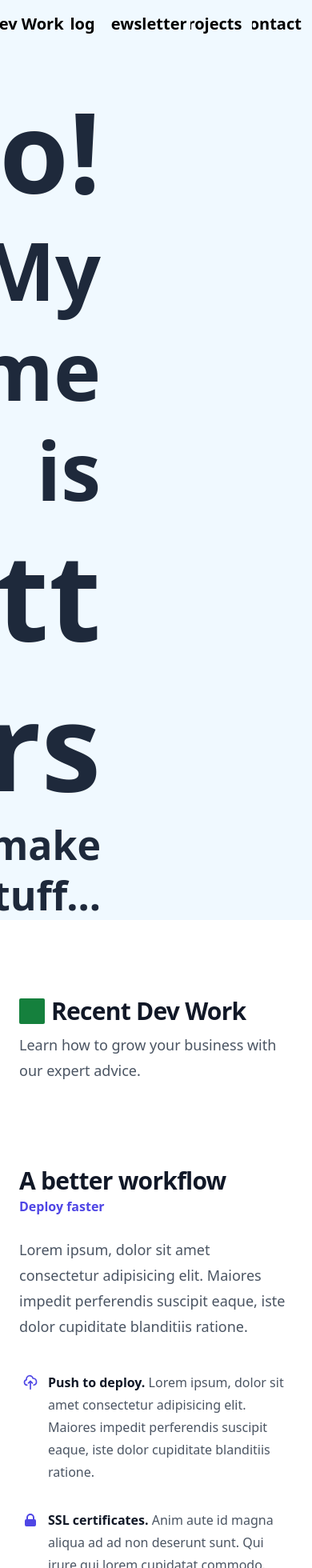
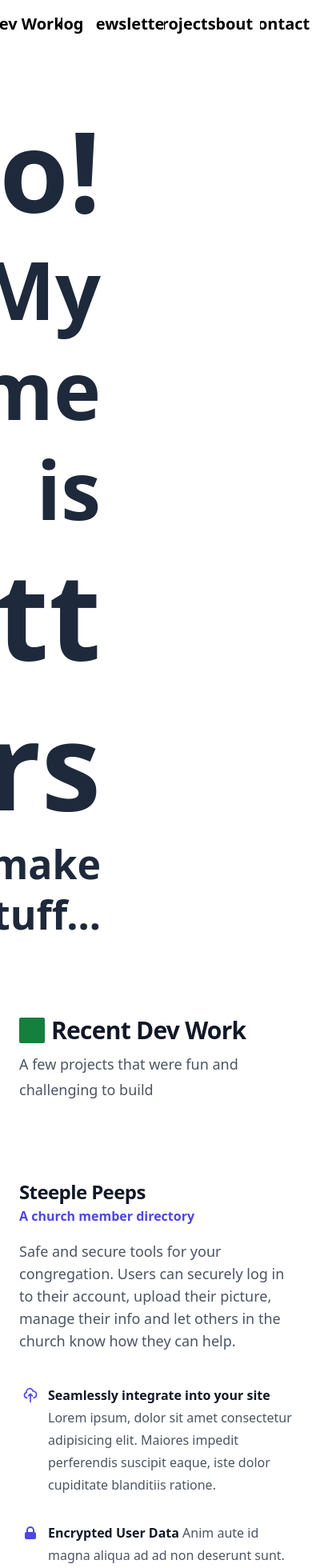
Before and after one commit to Karsyz/mattkarscom, a React (Vite) app: page / in a window 390 px wide. Shown: the top 1960 px of the page at 80% size. Built offline with nearby package versions, Linux system fonts and the light colour scheme; what tailwindcss-3d would draw is missing.

Commit message:
more work to landing page, mostly complete wireframe

```diff
--- a/index.html
+++ b/index.html
@@ -1,12 +1,12 @@
 <!doctype html>
-<html lang="en">
+<html lang="en" class="scroll-smooth">
   <head>
     <meta charset="UTF-8" />
     <link rel="icon" type="image/svg+xml" href="/karsyzLogo.svg" />
     <meta name="viewport" content="width=device-width, initial-scale=1.0" />
     <title>Vite + React</title>
   </head>
-  <body class="bg-sky-50" >
+  <body class="scroll-smooth" >
 
     <div id="root"></div>
     <script type="module" src="/src/main.jsx"></script>
--- /dev/null
+++ b/src/Components/AboutMe.jsx
@@ -0,0 +1,40 @@
+
+const AboutMe = () => {
+  return (
+    <section id="about" className="bg-white pt-24 sm:px-32">
+
+      <div className="mx-auto max-w-7xl px-6 lg:px-8">
+
+        <div className="max-w-2xl">
+          <div className="flex gap-2 items-center tracking-tight">
+
+            <div className="h-8 w-8 rounded-sm bg-orange-400" />
+            <h3 className="text-3xl font-bold tracking-tight text-gray-900 sm:text-4xl">About Me</h3>
+
+          </div>
+          <p className="mt-2 text-lg leading-8 text-gray-600">
+            It's what's on my LinkedIn
+          </p>
+        </div>
+
+        <div className="columns-1 md:columns-2 lg:columns-3 mt-4 text-justify">
+          <p className="mb-4">
+            As a technical expert with a background in industrial design, robotic controls, software development, I am passionate about creating efficient and intuitive experiences for end-users. I find joy in inventing and making things that improve process efficiency, particularly in manufacturing and software.
+          </p>
+          <p className="mb-4">
+            Throughout my career, I have built automotive and marine electrical systems, programmed industrial robots and machine controls, created HMIs, IoT devices, and developed responsive and accessible web pages. Moreover, I have created full-stack apps complete with databases and APIs, developer tools, and taken products from the idea stage to manufacturing and packaging.
+          </p>
+          <p className="mb-4">
+            In all my work, I strive for excellence and a user-centered approach. I believe that a successful product not only meets the functional needs of its users but also delights and surprises them. I am constantly seeking new challenges and opportunities to learn and grow in my field, and I believe that innovation and creativity are key to achieving success in any endeavor.
+          </p>
+
+        </div>
+
+
+      </div>
+    </section>
+
+  )
+}
+
+export default AboutMe
--- a/src/Components/Contact.jsx
+++ b/src/Components/Contact.jsx
@@ -1,6 +1,7 @@
 export default function Contact() {
   return (
-    <div className="relative bg-white">
+    <div id="contact" className="relative bg-white">
+
       <div className="lg:absolute lg:inset-0 lg:left-1/2">
         <img
           className="h-64 w-full bg-gray-50 object-cover sm:h-80 lg:absolute lg:h-full"
@@ -8,13 +9,30 @@ export default function Contact() {
           alt=""
         />
       </div>
+
       <div className="pb-24 pt-16 sm:pb-32 sm:pt-24 lg:mx-auto lg:grid lg:max-w-7xl lg:grid-cols-2 lg:pt-32">
+
         <div className="px-6 lg:px-8">
+
           <div className="mx-auto max-w-xl lg:mx-0 lg:max-w-lg">
-            <h2 className="text-3xl font-bold tracking-tight text-gray-900">Let's work together</h2>
+
+          <div className="max-w-2xl">
+            <div className="flex gap-2 items-center tracking-tight">
+              <div className="h-8 w-8 rounded-sm bg-gray-400" />
+              <h3 className="text-3xl font-bold tracking-tight text-gray-900 sm:text-4xl">Let's Work Together!</h3>
+            </div>
+            <p className="mt-2 text-lg leading-8 text-gray-600">
+              You have reached the business mail box of Karsy, please leave a message and He'll get back to you as soon as he can.
+            </p>
+          </div>
+
+
+            {/* <h2 className="text-3xl font-bold tracking-tight text-gray-900">Let's work together</h2>
             <p className="mt-2 text-lg leading-8 text-gray-600">
               Proin volutpat consequat porttitor cras nullam gravida at orci molestie a eu arcu sed ut tincidunt magna.
             </p>
+             */}
+
             <form action="#" method="POST" className="mt-16">
               <div className="grid grid-cols-1 gap-x-8 gap-y-6 sm:grid-cols-2">
                 <div>
@@ -96,7 +114,7 @@ export default function Contact() {
                 <div className="sm:col-span-2">
                   <div className="flex justify-between text-sm leading-6">
                     <label htmlFor="message" className="block text-sm font-semibold leading-6 text-gray-900">
-                      How can we help you?
+                      How can I help you?
                     </label>
                     <p id="message-description" className="text-gray-400">
                       Max 500 characters
@@ -113,7 +131,7 @@ export default function Contact() {
                     />
                   </div>
                 </div>
-                <fieldset className="sm:col-span-2">
+                {/* <fieldset className="sm:col-span-2">
                   <legend className="block text-sm font-semibold leading-6 text-gray-900">Expected budget</legend>
                   <div className="mt-4 space-y-4 text-sm leading-6 text-gray-600">
                     <div className="flex gap-x-2.5">
@@ -157,9 +175,9 @@ export default function Contact() {
                       <label htmlFor="budget-over-100k">$100K+</label>
                     </div>
                   </div>
-                </fieldset>
+                </fieldset> */}
               </div>
-              <div className="mt-10 flex justify-end border-t border-gray-900/10 pt-8">
+              <div className="mt-10 flex justify-end  pt-8"> {/* border-t border-gray-900/10 */}
                 <button
                   type="submit"
                   className="rounded-md bg-indigo-600 px-3.5 py-2.5 text-center text-sm font-semibold text-white shadow-sm hover:bg-indigo-500 focus-visible:outline focus-visible:outline-2 focus-visible:outline-offset-2 focus-visible:outline-indigo-600"
--- a/src/Components/DevWork.jsx
+++ b/src/Components/DevWork.jsx
@@ -3,7 +3,7 @@ import DevWorkPanel from "../Components/DevWorkPanel"
 
 const DevWork = () => {
   return (
-    <section className="bg-white pt-24 sm:pt-32">
+    <section id="devwork" className="bg-white pt-24 sm:pt-32">
         <div className="mx-auto max-w-7xl px-6 lg:px-8">
           <div className="max-w-2xl">
               <div className="flex gap-2 items-center tracking-tight">
@@ -13,7 +13,7 @@ const DevWork = () => {
 
               </div>
               <p className="mt-2 text-lg leading-8 text-gray-600">
-                Learn how to grow your business with our expert advice.
+                A few projects that were fun and challenging to build
               </p>
             </div>
           </div>
--- a/src/Components/DevWorkPanel.jsx
+++ b/src/Components/DevWorkPanel.jsx
@@ -3,18 +3,18 @@ import { HiOutlineCloudUpload, HiLockClosed, HiOutlineServer } from 'react-icons
 
 const features = [
   {
-    name: 'Push to deploy.',
+    name: 'Seamlessly integrate into your site',
     description:
       'Lorem ipsum, dolor sit amet consectetur adipisicing elit. Maiores impedit perferendis suscipit eaque, iste dolor cupiditate blanditiis ratione.',
     icon: HiOutlineCloudUpload,
   },
   {
-    name: 'SSL certificates.',
+    name: 'Encrypted User Data',
     description: 'Anim aute id magna aliqua ad ad non deserunt sunt. Qui irure qui lorem cupidatat commodo.',
     icon: HiLockClosed,
   },
   {
-    name: 'Database backups.',
+    name: 'Offsite User Data Management',
     description: 'Ac tincidunt sapien vehicula erat auctor pellentesque rhoncus. Et magna sit morbi lobortis.',
     icon: HiOutlineServer,
   },
@@ -29,11 +29,11 @@ export default function DevWorkPanel({imgLeft}) {
 
         <div className={`lg:pr-8 lg:pt-4 ${imgLeft ? 'order-1 lg:order-2' : 'order-2 lg:order-1'}`}>
             <div className="lg:max-w-lg">
-              <h3 className="mt-2 text-3xl font-bold tracking-tight text-gray-900 sm:text-4xl">A better workflow</h3>
-              <h2 className="text-base font-semibold leading-7 text-indigo-600">Deploy faster</h2>
+              <h3 className="text-2xl font-bold tracking-tight text-gray-900 sm:text-4xl">Steeple Peeps</h3>
+              <h2 className="text-base font-semibold leading-7 text-indigo-600">A church member directory</h2>
 
-              <p className="mt-6 text-lg leading-8 text-gray-600">
-                Lorem ipsum, dolor sit amet consectetur adipisicing elit. Maiores impedit perferendis suscipit eaque, iste dolor cupiditate blanditiis ratione.
+              <p className="mt-4 text-lg text-gray-600">
+                Safe and secure tools for your congregation. Users can securely log in to their account, upload their picture, manage their info and let others in the church know how they can help.
               </p>
               <dl className="mt-10 max-w-xl space-y-8 text-base leading-7 text-gray-600 lg:max-w-none">
                 {features.map((feature) => (
--- a/src/Components/FromTheBlog3Col.jsx
+++ b/src/Components/FromTheBlog3Col.jsx
@@ -64,7 +64,7 @@ const posts = [
 
 export default function FromTheBlog3Col() {
   return (
-    <section className="bg-white pt-24 pb-12 sm:px-32">
+    <section id="blog" className="bg-white pt-24 pb-12 sm:px-32">
       <div className="mx-auto max-w-7xl px-6 lg:px-8">
         <div className="max-w-2xl">
           <div className="flex gap-2 items-center tracking-tight">
--- a/src/Components/Hero.jsx
+++ b/src/Components/Hero.jsx
@@ -1,7 +1,7 @@
 const Hero = () => {
   return (
     <section className="w-full flex flex-row justify-end pr-10 perspective-1000">
-    <div className="relative text-right font-bold text-slate-800 leading-tight px-8 backface-hidden -rotate-y-45 select-none mr-48 mt-10 perspective-origin-center">
+    <div className="relative text-right font-bold text-slate-800 leading-tight px-8 backface-hidden -rotate-y-45 select-none mr-48 mt-16 perspective-origin-center">
       <p className="text-[140px] ">Hello!</p>
       <p className="text-[100px]">My Name is</p>
       <p className="text-[150px]">Matt Kars</p>
--- a/src/Components/NavBar.jsx
+++ b/src/Components/NavBar.jsx
@@ -1,28 +1,33 @@
 const navItems = [
   {
     name: "Dev Work",
-    href: "/devwork",
+    href: "#devwork",
     color: "green",
   },
   {
     name: "Blog",
-    href: "/blog",
+    href: "#blog",
     color: "blue",
   },
   {
     name: "Newsletter",
-    href: "/newsletter",
+    href: "#newsletter",
     color: "red",
   },
   {
     name: "Projects",
-    href: "/projects",
+    href: "#projects",
+    color: "turquoise",
+  },
+  {
+    name: "About",
+    href: "#about",
     color: "orange",
   },
   {
     name: "Contact",
     href: "#contact",
-    color: "gray",
+    color: "slategray",
   },
 ]
 
--- a/src/Components/NewsletterLatestPrev.jsx
+++ b/src/Components/NewsletterLatestPrev.jsx
@@ -1,7 +1,7 @@
 
 const newsLetterData = {
   date: '14DEC23',
-  tagline: 'This is the tagline for newsletter',
+  tagline: 'A list of some awesome content every day',
   headline: 'This is the headline for the newsletter',
   body: [
     "Lorem ipsum dolor sit amet consectetur adipisicing elit. Eaque est non inventore repudiandae enim molestias atque voluptates hic nobis nisi quibusdam provident perferendis ullam, ipsum eos, qui, voluptate incidunt impedit rerum libero sint illo fuga veniam harum. Quis, tenetur eveniet.Lotates hic nobis nisi quibusdam provident perferendis ullam, ipsum eos, qui,rem ipsum dolor sit amet consectetur adipisicing elit Eaque est non inventore repudiandae enim molestias.", "Atque voluptates hic nobis nisi quibusdam provident perferendis ullam, ipsum eos, qui, voluptate incidunt impedit rerum libero sint illo fuga veniam harum. Quis, tenetur eveniet. Lorem ipsum dolor sit amet consectetur adipisicing elit. Eaque est non inventore repudiandae enim molestias atque voluptates hic nobis nisi quibusdam provident perferendis ullam, ipsum eos, qui, voluptate incidunt impedit rerum libero sint illo fuga veniam harum. Quis, tenetur eveniet.Lorem ipsum do.", "Lor sit amet consectetur adipisicing elit. Eaque est non inventore repudiandae enim molestias atque voluptates hic nobis nisi quibusdam provident perferendis ullam, ipsum eos, qui, voluptate incidunt impedit rerum libero sint illo fuga veniam harum. Quis, tenetur eveniet.",
@@ -17,13 +17,13 @@ const NewsletterLatestPrev = () => {
   const {date, tagline, headline, body, imgURL, title, desc, href} = newsLetterData
 
   return (
-    <section className="bg-white pt-10 sm:px-32 w-full">
+    <section id="newsletter" className="bg-white pt-10 sm:px-32 w-full">
       <div className="mx-auto max-w-7xl px-6 lg:px-8">
 
         <div className="max-w-2xl">
           <div className="flex gap-2 items-center tracking-tight">
             <div className="h-8 w-8 rounded-sm bg-red-500" />
-            <h3 className="text-3xl font-bold tracking-tight text-gray-900 sm:text-4xl">Newsletter {date}</h3>
+            <h3 className="text-3xl font-bold tracking-tight text-gray-900 sm:text-4xl">Karsyz Linked List {date}</h3>
 
           </div>
           <p className="mt-2 text-lg leading-8 text-gray-600 font-semibold">
@@ -34,7 +34,7 @@ const NewsletterLatestPrev = () => {
 
         <h3 className='mt-5 text-2xl font-bold'>{headline}</h3>
 
-        <div className="mt-2 text-base text-gray-600 text-justify columns-1 md:columns-2 lg:columns-3 first-line:gap-8">
+        <div className="mt-2 text-base text-gray-600 text-justify columns-1 md:columns-2 lg:columns-3 gap-8">
           {body.map((paragraph, ind) => {
             return (
               <p className={`${ind !== 0 && 'my-3'}`}>
--- /dev/null
+++ b/src/Components/Projects.jsx
@@ -0,0 +1,141 @@
+const projects = [
+  {
+    id: 1,
+    title: 'Welding, Welding, and more Welding!',
+    href: '/projects/welding-welding-and-more-welding',
+    description:
+      'Crafting steel elegance: Welding mastery combines precision and artistry, shaping raw metal into a functional masterpiece that seamlessly blends form and function for lasting beauty.',
+    imageUrl:
+      'https://placehold.co/300x200',
+    date: 'Mar 16, 2020',
+    datetime: '2020-03-16',
+    category: { title: 'Fabrication', href: '/projects/fabrication' },
+    author: {
+      name: 'Matt Kars',
+      role: 'Head Honcho',
+      href: '/',
+      imageUrl:
+        'https://i.ibb.co/z8t7MtP/karsy1.jpg',
+      imgAlt: "Image of Karsy, that manly beast!",
+    },
+  },
+  {
+    id: 2,
+    title: 'Welding, Welding, and more Welding!',
+    href: '/projects/welding-welding-and-more-welding',
+    description:
+      'Crafting steel elegance: Welding mastery combines precision and artistry, shaping raw metal into a functional masterpiece that seamlessly blends form and function for lasting beauty.',
+    imageUrl:
+      'https://placehold.co/300x200',
+    date: 'Mar 16, 2020',
+    datetime: '2020-03-16',
+    category: { title: 'Fabrication', href: '/projects/fabrication' },
+    author: {
+      name: 'Matt Kars',
+      role: 'Head Honcho',
+      href: '/',
+      imageUrl:
+        'https://i.ibb.co/z8t7MtP/karsy1.jpg',
+      imgAlt: "Image of Karsy, that manly beast!",
+    },
+  },
+  {
+    id: 3,
+    title: 'Welding, Welding, and more Welding!',
+    href: '/projects/welding-welding-and-more-welding',
+    description:
+      'Crafting steel elegance: Welding mastery combines precision and artistry, shaping raw metal into a functional masterpiece that seamlessly blends form and function for lasting beauty.',
+    imageUrl:
+      'https://placehold.co/300x200',
+    date: 'Mar 16, 2020',
+    datetime: '2020-03-16',
+    category: { title: 'Fabrication', href: '/projects/fabrication' },
+    author: {
+      name: 'Matt Kars',
+      role: 'Head Honcho',
+      href: '/',
+      imageUrl:
+        'https://i.ibb.co/z8t7MtP/karsy1.jpg',
+      imgAlt: "Image of Karsy, that manly beast!",
+    },
+  },
+
+
+]
+
+const Projects = () => {
+  return (
+    <section id="projects" className="bg-white pt-24 pb-12 sm:px-32">
+      <div className="mx-auto max-w-7xl px-6 lg:px-8">
+        <div className="max-w-2xl">
+          <div className="flex gap-2 items-center tracking-tight">
+
+            <div className="h-8 w-8 rounded-sm bg-[#40E0D0]" />
+            <h3 className="text-3xl font-bold tracking-tight text-gray-900 sm:text-4xl">Projects</h3>
+
+          </div>
+          <p className="mt-2 text-lg text-gray-600">
+            I love to tinker with and make things. These are some of the things I've been working on.
+          </p>
+        </div>
+
+        <div className="mx-auto mt-10 grid max-w-2xl grid-cols-1 gap-x-8 gap-y-20 lg:mx-0 lg:max-w-none lg:grid-cols-2 xl:grid-cols-3">
+          {projects.map((proj) => (
+
+            <article key={proj.id} className="flex flex-col items-start justify-between">
+
+              <div className="relative w-full">
+                <img
+                  src={proj.imageUrl}
+                  alt=""
+                  className="aspect-[16/9] w-full rounded-2xl bg-gray-100 object-cover sm:aspect-[2/1] lg:aspect-[3/2]"
+                />
+                <div className="absolute inset-0 rounded-2xl ring-1 ring-inset ring-gray-900/10" />
+              </div>
+
+              <div className="max-w-xl">
+                <div className="mt-8 flex items-center gap-x-4 text-xs">
+                  <time dateTime={proj.datetime} className="text-gray-500">
+                    {proj.date}
+                  </time>
+                  <a
+                    href={proj.category.href}
+                    className="relative z-10 rounded-full bg-gray-50 px-3 py-1.5 font-medium text-gray-600 hover:bg-gray-100"
+                  >
+                    {proj.category.title}
+                  </a>
+                </div>
+                <div className="group relative">
+                  <h3 className="mt-3 text-xl font-semibold leading-6 text-gray-900 group-hover:text-gray-600">
+                    <a href={proj.href}>
+                      <span className="absolute inset-0" />
+                      {proj.title}
+                    </a>
+                  </h3>
+                  <p className="mt-5 line-clamp-3 text-sm leading-6 text-gray-600">{proj.description}</p>
+                </div>
+
+                {/* <div className="relative mt-8 flex items-center gap-x-4">
+                  <img src={proj.author.imageUrl} alt={proj.author.imageAlt} className="h-10 w-10 rounded-full bg-gray-100" />
+                  <div className="text-sm leading-6">
+                    <p className="font-semibold text-gray-900">
+                      <a href={proj.author.href}>
+                        <span className="absolute inset-0" />
+                        {proj.author.name}
+                      </a>
+                    </p>
+                    <p className="text-gray-600">{proj.author.role}</p>
+                  </div>
+                </div> */}
+
+              </div>
+            </article>
+          ))}
+        </div>
+      </div>
+    </section>
+  )
+}
+
+
+export default Projects
--- a/src/Pages/Index.jsx
+++ b/src/Pages/Index.jsx
@@ -7,12 +7,14 @@ import DevWork from "../Components/DevWork"
 import Contact from "../Components/Contact"
 import Hero from "../Components/Hero"
 import TwitterPost from "../Components/TwitterPost"
+import AboutMe from "../Components/AboutMe"
+import Projects from "../Components/Projects"
 
 const Index = () => {
 
 
   return (
-    <div className="">
+    <div className="scroll-smooth">
 
       <Navbar />
 
@@ -20,16 +22,21 @@ const Index = () => {
 
       <DevWork />
 
+      <AboutMe />
+
       <FromTheBlog3Col />
-
 
 
       <NewsletterLatestPrev />
 
+      <NewsletterSub />
+
+      <Projects />
+
       <TwitterPost />
 
-      <NewsletterSub />
       <Contact />
+
       <Footer />
 
 
```
Lines whose indentation alone changed are shown as unchanged.
